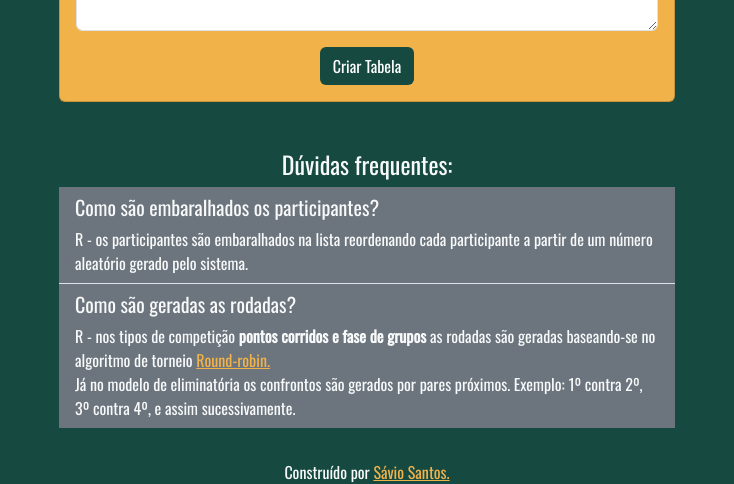
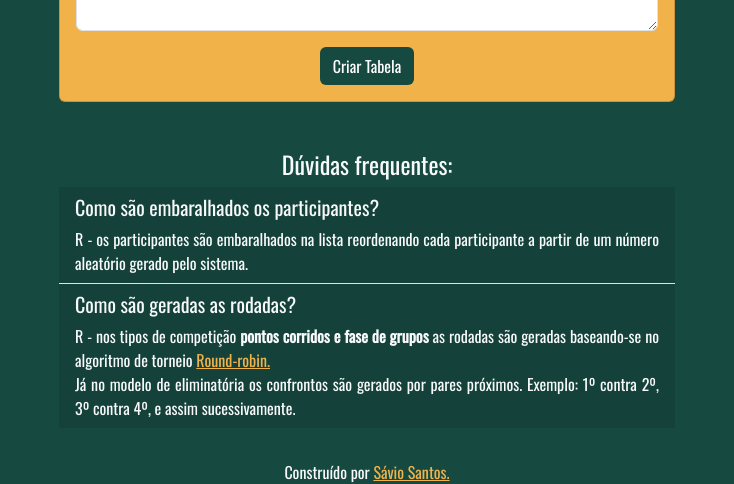
Before and after one commit to savi8sant8s/soccer-table, a Next.js app: page /criar-tabela in a window 1280 px wide. Shown: the part 667-1151 px from the top of the page, without its empty margins (273-1007 px from the left). Built offline with nearby package versions, Linux system fonts and the light colour scheme; grey boxes are pictures that could not be loaded.

Commit message:
:art: Improved styles of create-table page.

```diff
--- a/components/custom-head.js
+++ b/components/custom-head.js
@@ -23,7 +23,7 @@ export default class CustomHead extends Component {
                 <script>
                     {`
                      window.dataLayer = window.dataLayer || [];
-                     function gtag(){dataLayer.push(arguments);}
+                     function gtag(){dataLayer.push(arguments)}
                      gtag('js', new Date());
 
                      gtag('config', 'G-4M4GZQ6HR8');
--- a/pages/criar-tabela.js
+++ b/pages/criar-tabela.js
@@ -128,7 +128,7 @@ export default class CreateTable extends Component {
                 <div className="container-fluid">
                     <div className="row justify-content-center">
                         <div className="jumbotron text-center text-light p-2">
-                            <h3 className="display-4">Vamos começar!?</h3>
+                            <h1 className="display-4">Vamos começar!?</h1>
                             <p className="lead">Preencha os campos abaixo para criar sua tabela.</p>
                         </div>
                         <div className="col-sm-6">
@@ -171,12 +171,12 @@ export default class CreateTable extends Component {
                             </div>
                             <div className="text-light mt-5">
                                 <h4 className="text-center">Dúvidas frequentes:</h4>
-                                <ul className="list-group list-group-flush">
-                                    <li className="list-group-item text-light bg-secondary">
+                                <ul style={{textAlign: "justify"}} className="list-group list-group-flush">
+                                    <li style={{background: "rgba(0, 0, 0, 0.1)"}} className="list-group-item text-light">
                                         <h5>Como são embaralhados os participantes?</h5>
                                     R - os participantes são embaralhados na lista reordenando cada participante a partir de um número aleatório gerado pelo sistema.
                                 </li>
-                                    <li className="list-group-item text-light bg-secondary">
+                                    <li style={{background: "rgba(0, 0, 0, 0.1)"}} className="list-group-item text-light">
                                         <h5>Como são geradas as rodadas?</h5>
                                         R - nos tipos de competição <strong>pontos corridos e fase de grupos</strong> as rodadas são geradas baseando-se no algoritmo de torneio <a style={{color: "#F1B24A"}} target="_blank" href="https://pt.wikinew.wiki/wiki/Round-robin_tournament">Round-robin.</a><br></br>
                                     Já no modelo de eliminatória os confrontos são gerados por pares próximos. Exemplo: 1º contra 2º, 3º contra 4º, e assim sucessivamente.
```
